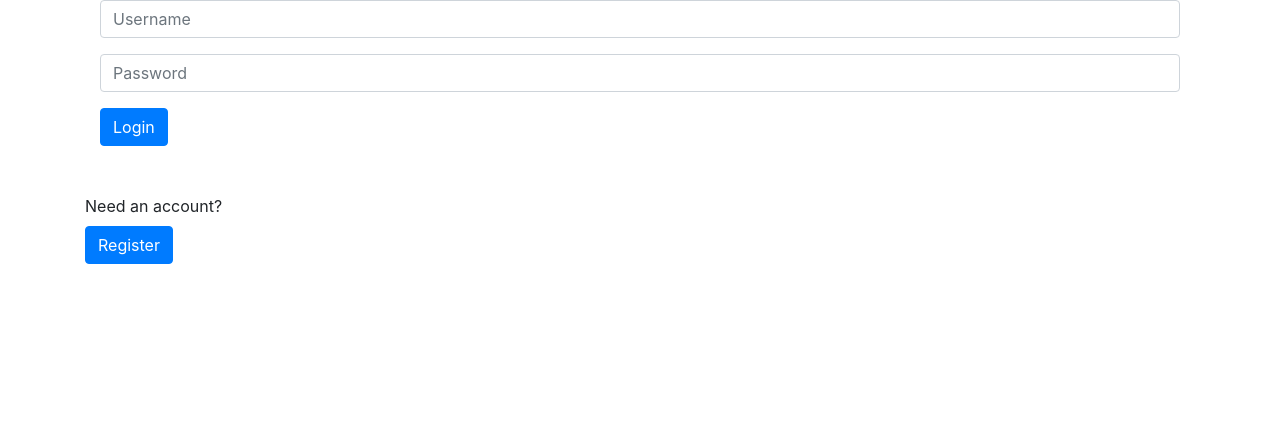
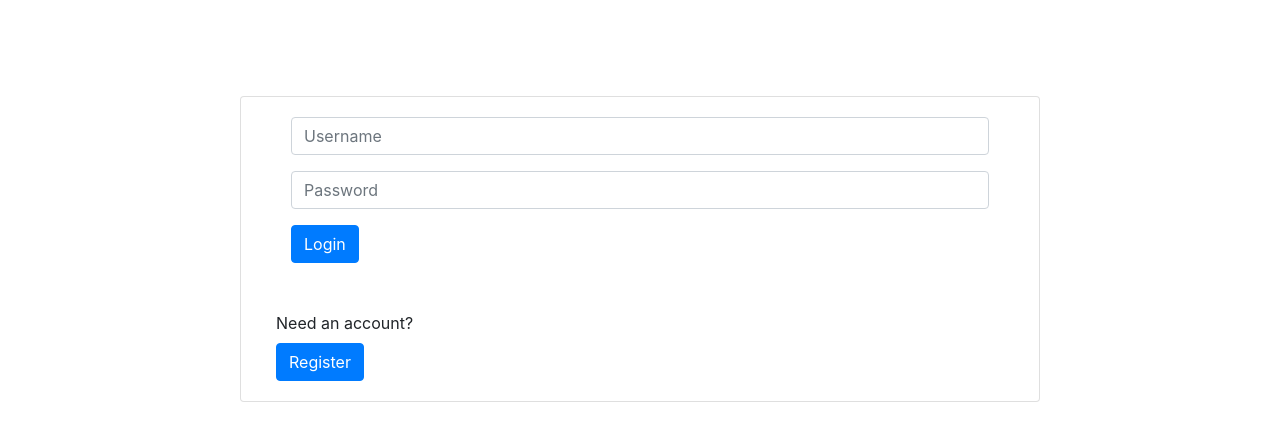
Before and after one commit to JWaters02/SCCC-Travel-Buddy, a React (Create React App) app in the folder frontend/: page / in a window 1280 px wide. Shown: the top 440 px of the page. Built offline with nearby package versions, Linux system fonts and the light colour scheme.

Commit message:
media scaling

```diff
--- a/frontend/src/App.css
+++ b/frontend/src/App.css
@@ -37,6 +37,30 @@
   }
 }
 
+.card-container {
+  width: 100%;
+}
+
+@media (min-width: 768px) {
+  .card-container {
+    width: 75%;
+  }
+}
+
+@media (min-width: 1024px) {
+  .card-container {
+    width: 50%;
+  }
+}
+
+@media (min-width: 1200px) {
+  .card-container {
+    max-width: 800px;
+    margin-left: auto;
+    margin-right: auto;
+  }
+}
+
 .bg-light-red {
   background-color: #ffcccc;
 }
--- a/frontend/src/App.js
+++ b/frontend/src/App.js
@@ -277,6 +277,13 @@ const App = () => {
 
   return (
     <div>
+      <main>
+        <Container>
+          <h1 className="text-white text-center my-4">Trip Manager</h1>
+          <Row>
+            <Col className="mx-auto p-0 card-container">
+              <Card>
+                <CardBody>
                   {!isLoggedIn ? (
                     <Landing
                       onLoginSuccess={handleLoginSuccess}
@@ -284,13 +291,6 @@ const App = () => {
                     />
                   ) : (
                     <MapProvider>
-          <main>
-            <Container>
-              <h1 className="text-white text-center my-4">Trip Manager</h1>
-              <Row>
-                <Col md="6" sm="10" className="mx-auto p-0">
-                  <Card>
-                    <CardBody>
                       <div className="mb-4">
                         <p>Current Date: {currentDate}</p>
                         <p>Welcome {userDetails.username}!</p>
@@ -318,10 +318,6 @@ const App = () => {
                       </ul>
                       <br />
                       <Logout onLogoutSuccess={handleLogoutSuccess} />
-                    </CardBody>
-                  </Card>
-                </Col>
-              </Row>
                       {modal && activeItem !== undefined && (
                         <Modal
                           toggle={toggleModal}
@@ -340,10 +336,14 @@ const App = () => {
                           alerts={alerts}
                         />
                       )}
+                    </MapProvider>
+                  )}
+                </CardBody>
+              </Card>
+            </Col>
+          </Row>
         </Container>
       </main>
-        </MapProvider>
-      )}
     </div>
   );
 }
```
Also changed, not shown: 1 other file (tests, documents, lock files or other folders). Lines whose indentation alone changed are shown as unchanged.
